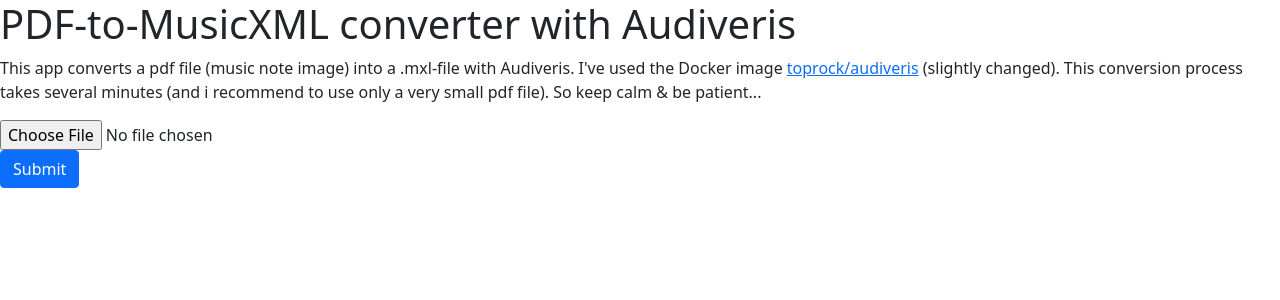
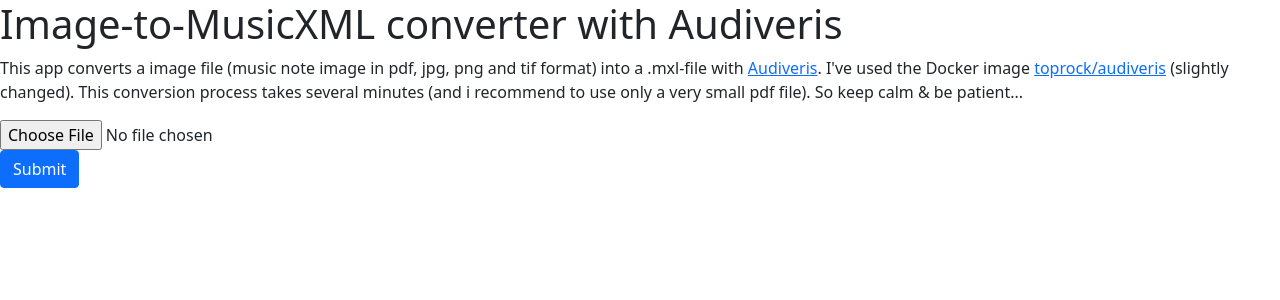
Before and after one commit to NbtKmy/pdf-to-mxl-converter, a Flask app: page / in a window 1280 px wide. Shown: the top 300 px of the page. Run offline with Flask 2, Linux system fonts and the light colour scheme; some libraries are stand-ins or nearby versions.

Commit message:
dockerfile and pythoncodes edited

```diff
--- a/src/formTemplate.py
+++ b/src/formTemplate.py
@@ -3,4 +3,4 @@ from flask_wtf.file import FileField, FileRequired, FileAllowed
 
 
 class pdfUpload(FlaskForm):
-    pdf = FileField([FileRequired(), FileAllowed(['pdf'], 'PDF only!')])
+    pdf = FileField([FileRequired(), FileAllowed(['pdf', 'jpg', 'png', 'tif'], 'Image file only!')])
--- a/src/main.py
+++ b/src/main.py
@@ -37,7 +37,7 @@ def main():
 
         client = docker.from_env()
         audi_cont = client.containers.get('audiveris')
-        cmd = '/bin/sh -c "/Audiveris/bin/Audiveris -batch -export -output /output /input/*.pdf"'
+        cmd = '/bin/sh -c "/Audiveris/bin/Audiveris -batch -export -output /output /input/*"'
         proc = audi_cont.exec_run(cmd)
 
         filename_naked = os.path.splitext(filename)[0]
--- a/src/templates/index.html
+++ b/src/templates/index.html
@@ -7,8 +7,8 @@
    </head>
    <body>
       <div>
-         <h1>PDF-to-MusicXML converter with Audiveris</h1>
-         <p>This app converts a pdf file (music note image) into a .mxl-file with Audiveris. I've used the Docker image <a href='https://hub.docker.com/r/toprock/audiveris'>toprock/audiveris</a> (slightly changed). This conversion process takes several minutes (and i recommend to use only a very small pdf file). So keep calm & be patient...</p>
+         <h1>Image-to-MusicXML converter with Audiveris</h1>
+         <p>This app converts a image file (music note image in pdf, jpg, png and tif format) into a .mxl-file with <a href='https://github.com/Audiveris/audiveris'>Audiveris</a>. I've used the Docker image <a href='https://hub.docker.com/r/toprock/audiveris'>toprock/audiveris</a> (slightly changed). This conversion process takes several minutes (and i recommend to use only a very small pdf file). So keep calm & be patient...</p>
       </div>
       <form method="POST" action="/" enctype="multipart/form-data">
          {{ form.hidden_tag() }}
```
Also changed, not shown: README.md, 1 other file.
